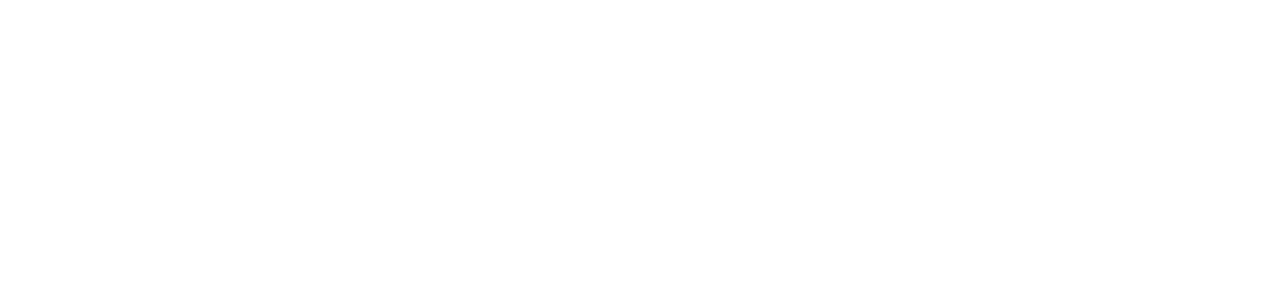
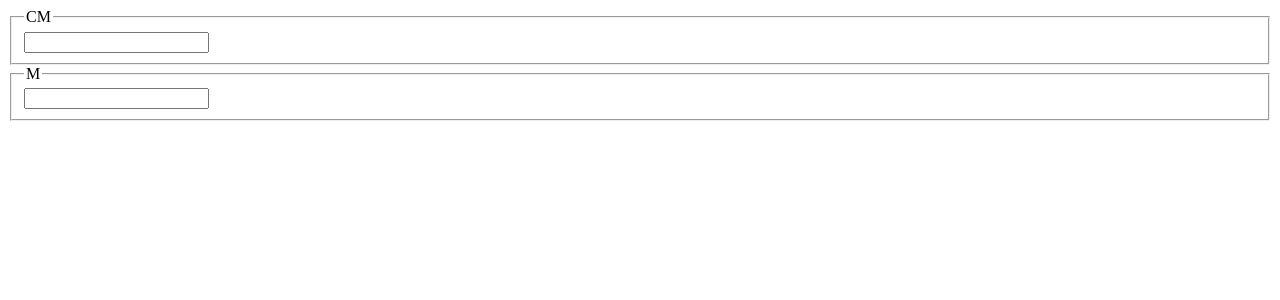
Before and after one commit to UMIQLO/reactjs-boilerplate, a React app: page / in a window 1280 px wide. Shown: the top 300 px of the page. Built offline with nearby package versions, Linux system fonts and the light colour scheme; the HTML template or start-up script is replaced by a standard one.

Commit message:
add convertor example

```diff
--- a/src/App.jsx
+++ b/src/App.jsx
@@ -1,12 +1,13 @@
 import React, {Component} from 'react'
-import SimpleLogin from './example/SimpleLogin'
-import TwoWayBinding from './example/TwoWayBinding'
+import Calculator from './example/Calculator'
 class App extends Component {
   constructor(props) {
     super(props)
   }
   render() {
-    return (<div></div>)
+    return (<div>
+      <Calculator></Calculator>
+    </div>)
   }
 }
 export default App
--- /dev/null
+++ b/src/example/Calculator.jsx
@@ -0,0 +1,16 @@
+import React from 'react'
+import ReactDOM from 'react-dom'
+import LengthInput from './LengthInput'
+
+class Calculator extends React.Component {
+  constructor() {
+    super()
+  }
+  render() {
+    return (<div>
+      <LengthInput scale="CM"></LengthInput>
+      <LengthInput scale="M"></LengthInput>
+    </div>)
+  }
+}
+export default Calculator
--- a/src/example/LengthInput.jsx
+++ b/src/example/LengthInput.jsx
@@ -0,0 +1,29 @@
+import React from 'react'
+import ReactDOM from 'react-dom'
+
+class LengthInput extends React.Component {
+  constructor() {
+    super()
+    this.state = {
+      length: ""
+    }
+    this.handleChange = this.handleChange.bind(this)
+  }
+
+  handleChange(e) {
+    this.setState({length: e.target.value})
+  }
+
+  render() {
+    const length = this.state.length
+    const scale = this.props.scale
+    return (<div>
+      <fieldset>
+        <legend>{scale}</legend>
+        <input type="text" name="length" value={length} onChange={this.handleChange}/>
+      </fieldset>
+    </div>)
+  }
+}
+
+export default LengthInput
```
